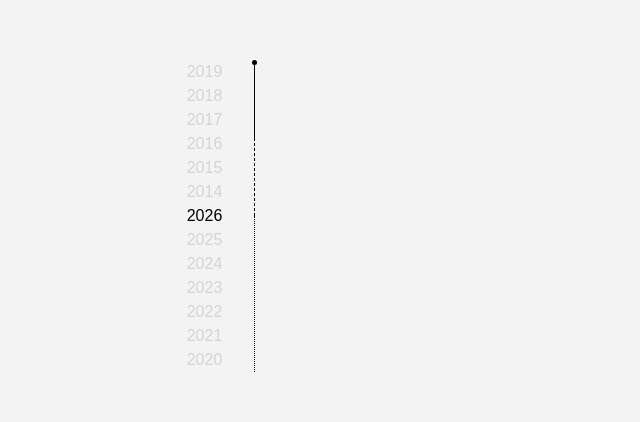
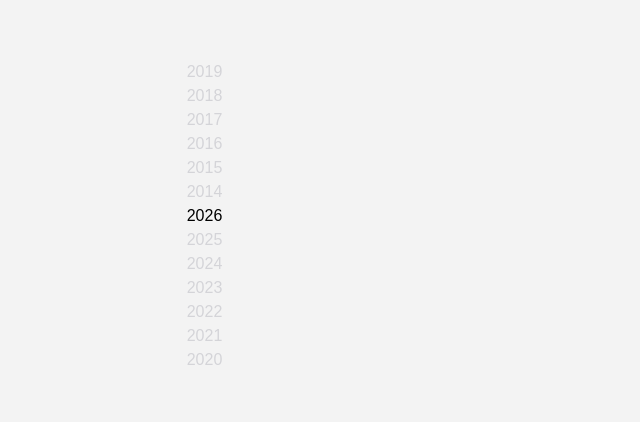
Before and after one commit to megan-mai/mattias-portfolio, a React (Vite) app: page / in a window 1280 px wide. Shown: the part 184-606 px from the top of the page, without its empty margins (275-915 px from the left). Built offline with nearby package versions, Linux system fonts and the light colour scheme.

Commit message:
line transition

```diff
--- a/src/Desktoplayout.jsx
+++ b/src/Desktoplayout.jsx
@@ -14,9 +14,8 @@ function DesktopLayout({ selectedYear, setSelectedYear, showPrompt, setShowPromp
 
         <YearWheel selectedYear={selectedYear} setSelectedYear={setSelectedYear} setShowPrompt={setShowPrompt} />
 
-
-        <div className="relative flex flex-col h-full px-4 -mx-4 cursor-pointer"
-
+        {/* Line */}
+        <div className="relative flex flex-col h-full px-4 -mx-4 cursor-pointer expand-line"
         onMouseMove={(e) => {
         const rect = e.currentTarget.getBoundingClientRect()
         const relativeY = e.clientY - rect.top
@@ -30,7 +29,7 @@ function DesktopLayout({ selectedYear, setSelectedYear, showPrompt, setShowPromp
           <div className="flex-[25%] border-r-1 border-dashed"></div>
           <div className="flex-[50%] border-r-1 border-dotted"></div>
           <div
-            className="absolute w-[5px] h-[5px] bg-black rounded-full transition-all duration-200 right-[14px]"
+            className="dot absolute w-[5px] h-[5px] bg-black rounded-full transition-all duration-200 right-[14px]"
             style={{ top: `${tickPosition}%` }}
           />
         </div>
--- a/src/Mobilelayout.jsx
+++ b/src/Mobilelayout.jsx
@@ -6,16 +6,17 @@ function MobileLayout({ selectedYear, setSelectedYear, showPrompt, setShowPrompt
     const tickPosition = ((2026 - selectedYear) / (2026 - 2014)) * 100
     const roles = ["Software Engineer", "Game Dev"]
   return (
-<div className="flex flex-col items-center justify-center overflow-hidden" style={{ height: '100dvh' }}>
+<div className="flex flex-col items-center justify-center" style={{ height: '100dvh' }}>
       <div className="flex w-fit m-auto gap-[2em]">
          <div className="relative flex flex-col h-full">
-          <div className="flex-[25%] border-r-1 border-solid"></div>
-          <div className="flex-[25%] border-r-1 border-dashed"></div>
-          <div className="flex-[50%] border-r-1 border-dotted"></div>
-          <div
+           <div className="flex-[25%] flex-1 expand-line" style={{ borderRight: '1px solid black' }} />
+          <div className="flex-[25%] flex-1 expand-line" style={{ borderRight: '1px dashed black', animationDelay: '1s' }} />
+          <div className="flex-[50%] flex-1 expand-line" style={{ borderRight: '1px dotted black', animationDelay: '2.0s' }} />
+                  <div
             className="absolute w-[5px] h-[5px] bg-black rounded-full -right-[2px] transition-all duration-200"
             style={{ top: `${tickPosition}%` }}
           />
+
         </div>
 
         <div className="flex flex-col gap-y-4 justify-center">
--- a/src/YearWheel.jsx
+++ b/src/YearWheel.jsx
@@ -45,7 +45,7 @@ function YearWheel({ selectedYear, setSelectedYear}) {
 }, [selectedYear])
 
   return (
-    <div ref={pickerRef} className="overflow-hidden " style={{ height: itemHeight * 13 }}>
+    <div ref={pickerRef} className="overflow-hidden googl" style={{ height: itemHeight * 13 }}>
       <div ref={listRef} className="relative">
         {repeated.map((year, i) => (
           <div
--- a/src/index.css
+++ b/src/index.css
@@ -54,6 +54,7 @@ button:focus-visible {
 .fade-in {
   opacity: 0;
   animation: fadeIn 0.05s linear forwards;
+  animation-delay: 5s;
 }
 
 @keyframes pulse {
@@ -73,3 +74,14 @@ button:focus-visible {
 .prompt-fadeout {
   animation: fadeOut 0.5s ease forwards;
 }
+
+@keyframes expandLine {
+  from { clip-path: inset(0 0 100% 0); }
+  to { clip-path: inset(0 0 0% 0); }
+}
+
+.expand-line {
+  clip-path: inset(0 0 100% 0);
+  animation: expandLine 1s linear forwards;
+  transform-origin: top;
+}
```
